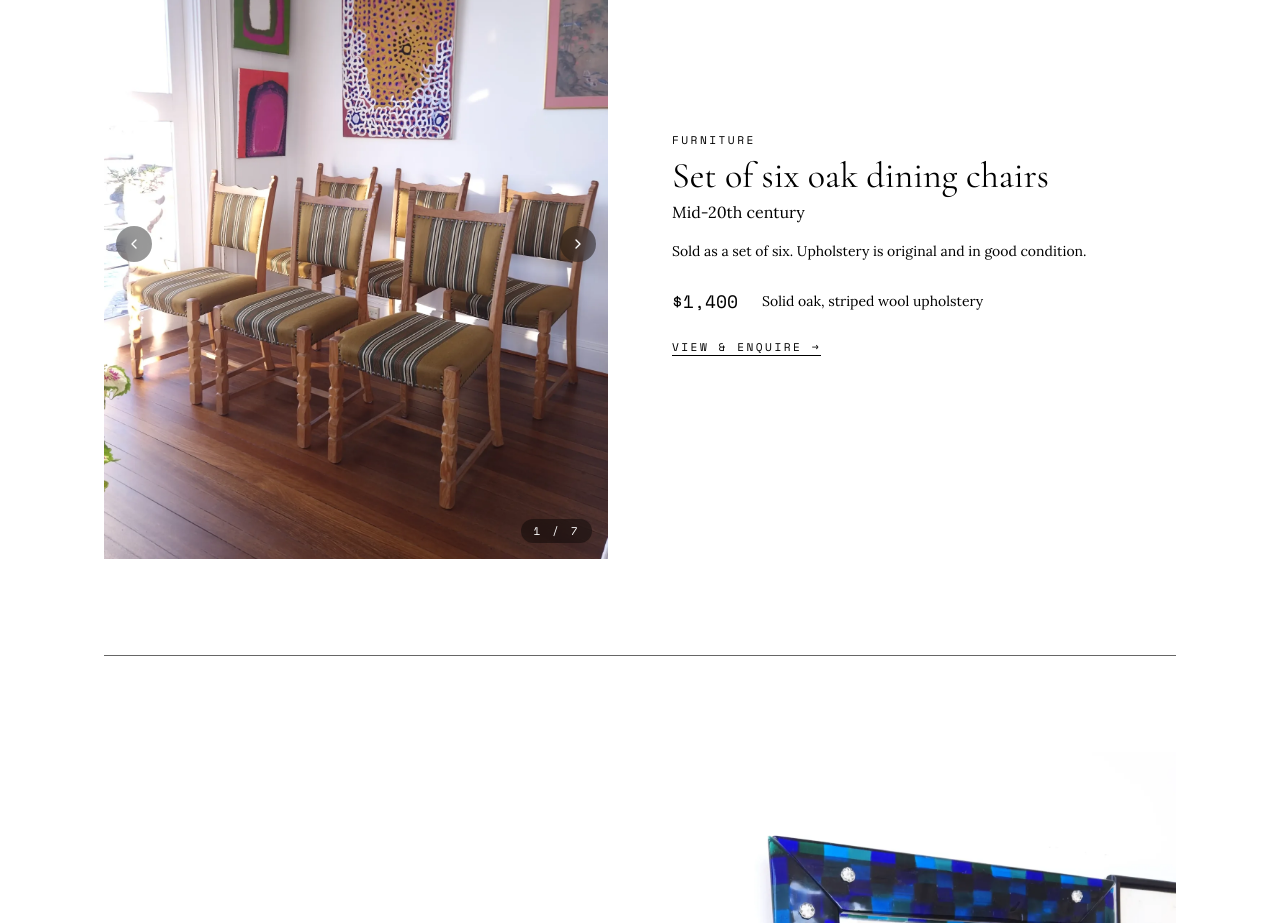
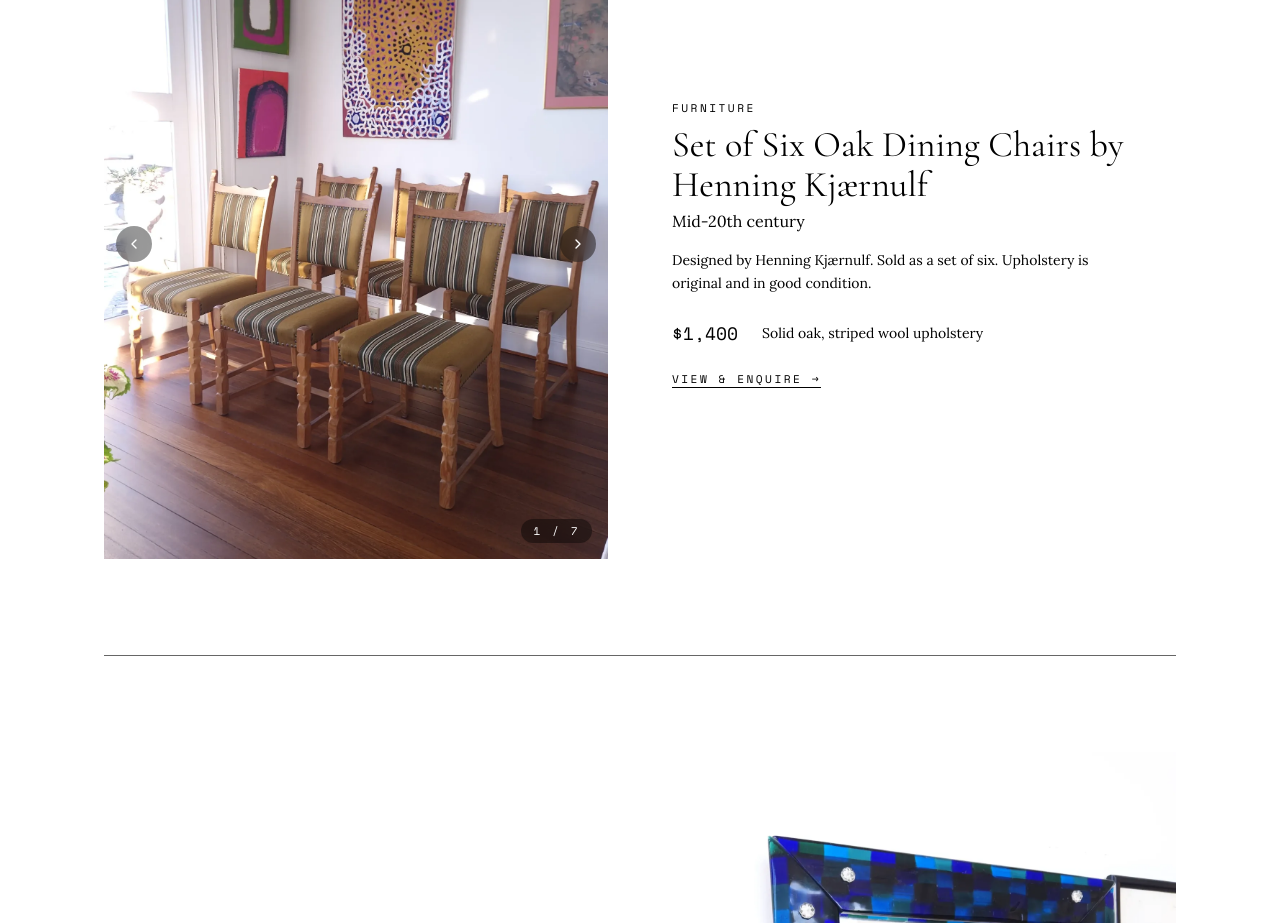
Before and after one commit to miacollis35-rgb/musetta-site, a Next.js app: page /collection in a window 1280 px wide. Shown: the part 5560-6483 px from the top of the page. Built offline with nearby package versions, Linux system fonts and the light colour scheme.

Commit message:
Add Henning Kjaernulf attribution to oak dining chairs

```diff
--- a/src/data/pieces.ts
+++ b/src/data/pieces.ts
@@ -142,7 +142,7 @@ export const pieces: Piece[] = [
   },
   {
     slug: "oak-dining-chairs-set-of-six",
-    title: "Set of six oak dining chairs",
+    title: "Set of Six Oak Dining Chairs by Henning Kjærnulf",
     era: "Mid-20th century",
     material: "Solid oak, striped wool upholstery",
     price: "$1,400",
@@ -157,7 +157,7 @@ export const pieces: Piece[] = [
       "/collection/dining-chairs-6.webp",
       "/collection/dining-chairs-7.webp",
     ],
-    note: "Sold as a set of six. Upholstery is original and in good condition.",
+    note: "Designed by Henning Kjærnulf. Sold as a set of six. Upholstery is original and in good condition.",
   },
   {
     slug: "octagonal-bamboo-mirror",
```
